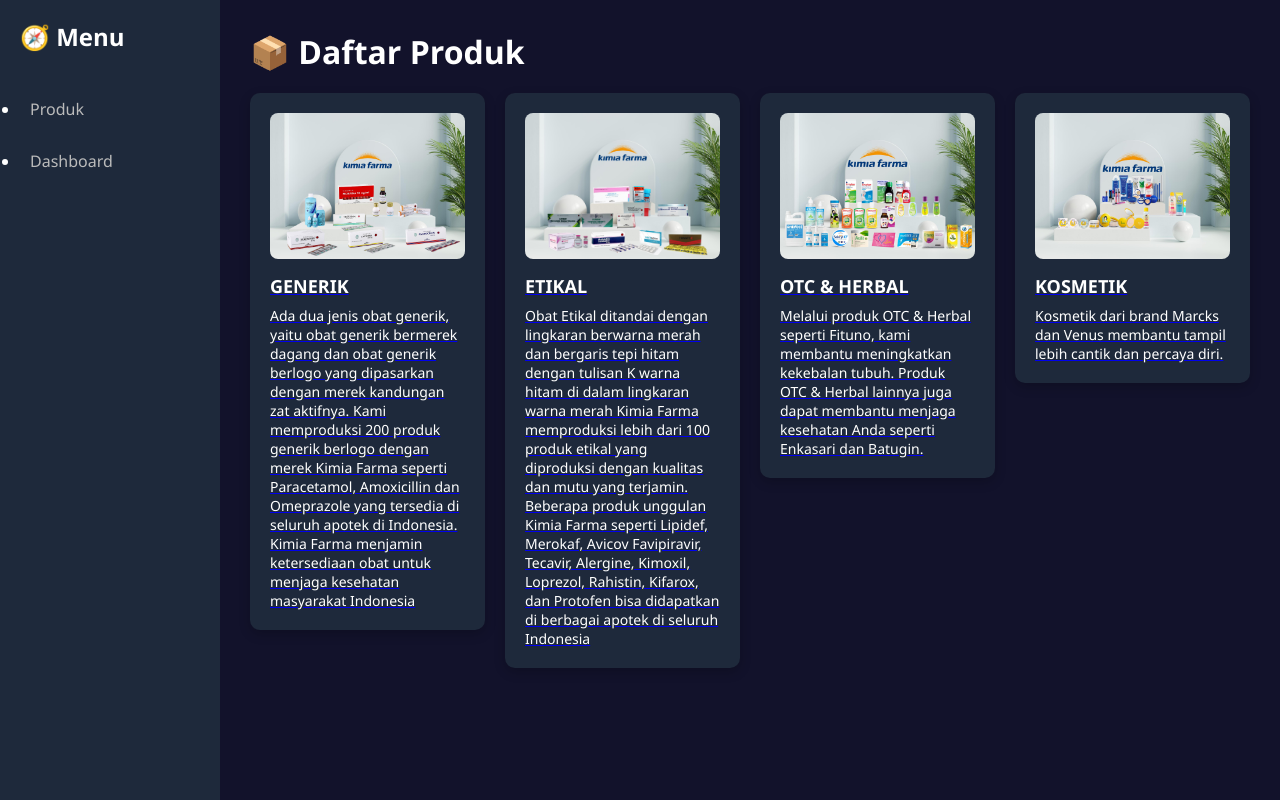
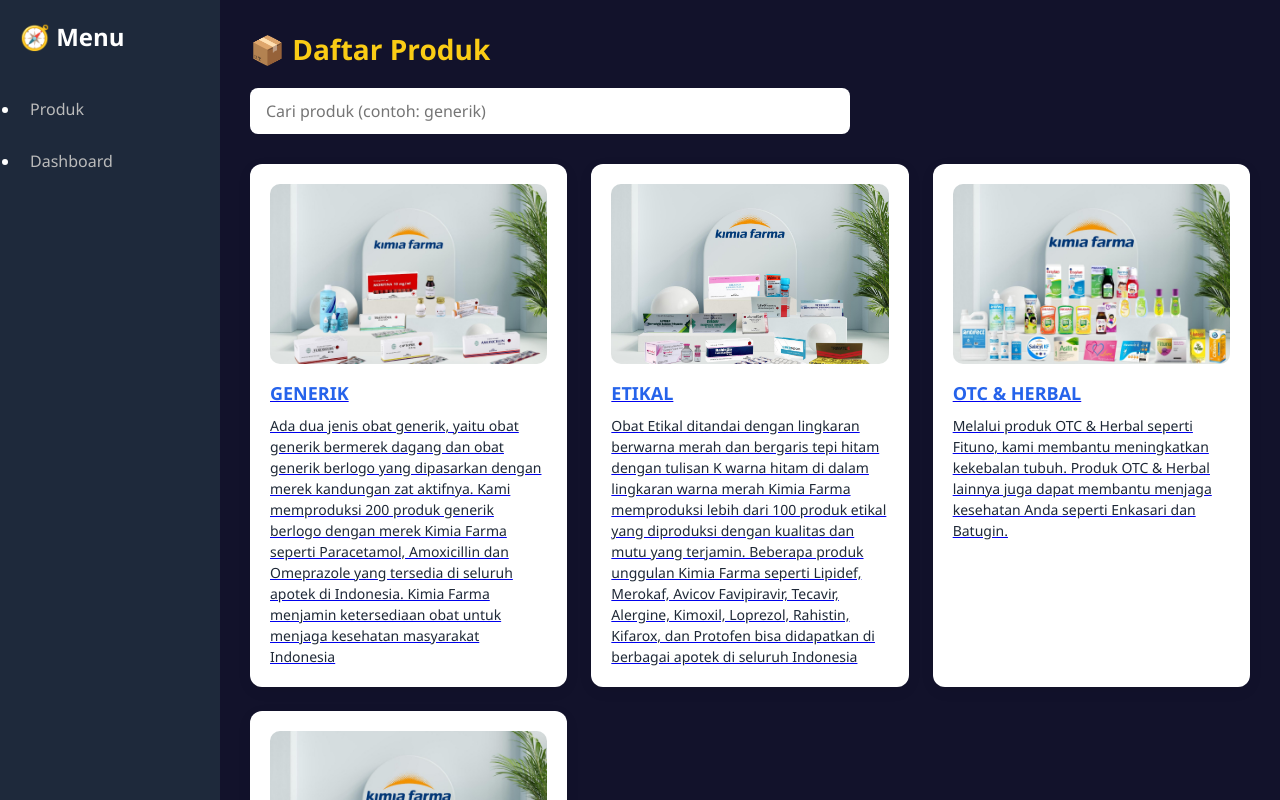
Before and after one commit to Anggieta08/Latihan-Next.js, a Next.js app: page /produk in a window 1280 px wide. Built offline with nearby package versions, Linux system fonts and the light colour scheme.

Commit message:
menambahkan kolom search atau pencarian untuk jenis obat

```diff
--- a/app/components/ProductCard.js
+++ b/app/components/ProductCard.js
@@ -5,15 +5,27 @@
 export default function ProductCard({ img, title, description }) {
   return (
     <div style={{
-      background: '#1e293b',
-      borderRadius: '10px',
+      background: '#ffffff',
+      borderRadius: '12px',
       padding: '20px',
-      color: '#fff',
-      boxShadow: '0 4px 12px rgba(0, 0, 0, 0.2)'
+      color: '#1f2937',
+      boxShadow: '0 4px 16px rgba(0, 0, 0, 0.05)',
+      transition: 'transform 0.2s',
+      height: '100%',
     }}>
-      <img src={img} alt={title} style={{ width: '100%', borderRadius: '8px', marginBottom: '10px' }} />
-      <h3 style={{ fontSize: '18px', marginBottom: '8px' }}>{title}</h3>
-      <p style={{ fontSize: '14px' }}>{description}</p>
+      <img
+        src={img}
+        alt={title}
+        style={{
+          width: '100%',
+          borderRadius: '10px',
+          marginBottom: '12px',
+          objectFit: 'cover',
+          maxHeight: '180px',
+        }}
+      />
+      <h3 style={{ fontSize: '18px', marginBottom: '10px', color: '#2563eb' }}>{title}</h3>
+      <p style={{ fontSize: '14px', lineHeight: '1.5' }}>{description}</p>
     </div>
   );
 }
--- a/app/produk/page.js
+++ b/app/produk/page.js
@@ -7,24 +7,51 @@
 import Link from 'next/link';
 
 export default function ProdukPage() {
-  const [showDropdown, setShowDropdown] = useState(false);
+  const [searchTerm, setSearchTerm] = useState('');
 
+  // Filter berdasarkan kata dalam title/description
+  const filteredProducts = products.filter((p) =>
+    (p.title + ' ' + p.description).toLowerCase().includes(searchTerm.toLowerCase())
+  );
 
   return (
     <div className="dashboard-container">
       <Sidebar />
       <main className="main-content">
         <h1>📦 Daftar Produk</h1>
+
+        {/* 🔍 Input pencarian */}
+        <input
+          type="text"
+          placeholder="Cari produk (contoh: generik)"
+          className="search-input"
+          value={searchTerm}
+          onChange={(e) => setSearchTerm(e.target.value)}
+        />
+
+        {/* 📦 Daftar produk */}
         <div className="product-grid">
-          {products.map((p) => (
-          <Link key={p.id} href={`/produk/${p.id}`}>
-              <ProductCard title={p.title} img={p.img} description={p.description} />
-          </Link>
-
-          ))}
+          {filteredProducts.length > 0 ? (
+            filteredProducts.map((p) => (
+              <div key={p.id} className="card-wrapper">
+                <Link href={`/produk/${p.id}`}>
+                  <a className="card-link">
+                    <ProductCard
+                      title={p.title}
+                      img={p.img}
+                      description={p.description}
+                    />
+                  </a>
+                </Link>
+              </div>
+            ))
+          ) : (
+            <p style={{ marginTop: '20px' }}>Tidak ada produk ditemukan.</p>
+          )}
         </div>
       </main>
 
+      {/* 💅 Styling */}
       <style jsx>{`
         .dashboard-container {
           display: flex;
@@ -38,11 +65,39 @@
           color: #fff;
         }
 
+        h1 {
+          font-size: 28px;
+          margin-bottom: 20px;
+          color: #facc15;
+        }
+
+        .search-input {
+          padding: 12px 16px;
+          border-radius: 8px;
+          border: none;
+          width: 100%;
+          max-width: 600px;
+          margin-bottom: 30px;
+          font-size: 16px;
+          color: #111827;
+        }
+
         .product-grid {
           display: grid;
-          grid-template-columns: repeat(auto-fit, minmax(220px, 1fr));
-          gap: 20px;
-          margin-top: 20px;
+          grid-template-columns: repeat(auto-fit, minmax(250px, 1fr));
+          gap: 24px;
+        }
+
+        .card-wrapper {
+          width: 100%;
+          height: 100%;
+        }
+
+        .card-link {
+          text-decoration: none;
+          color: inherit;
+          display: block;
+          height: 100%;
         }
       `}</style>
     </div>
```
